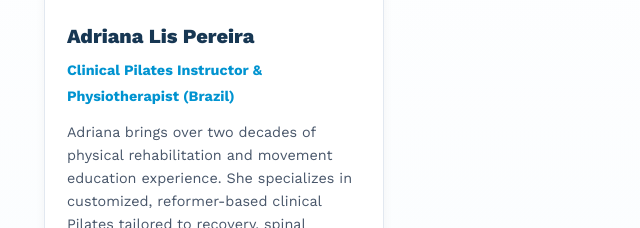
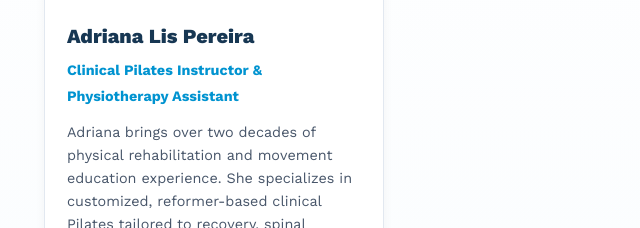
Before and after one commit to shaheertiger/beachealth-toronto, a website built with Vite: page clinical-pilates.html in a window 1280 px wide. Shown: the part 1303-1531 px from the top of the page, 0-640 px from the left. Built offline with nearby package versions, Linux system fonts and the light colour scheme.

Commit message:
Update Adriana Lis Pereira title to Clinical Pilates Instructor & Physiotherapy Assistant

```diff
--- a/clinical-pilates.html
+++ b/clinical-pilates.html
@@ -217,7 +217,7 @@
               <div class="service-practitioner-body">
                 <div>
                   <h3 class="service-practitioner-name">Adriana Lis Pereira</h3>
-                  <div class="service-practitioner-role">Clinical Pilates Instructor &amp; Physiotherapist (Brazil)</div>
+                  <div class="service-practitioner-role">Clinical Pilates Instructor &amp; Physiotherapy Assistant</div>
                   <p class="service-practitioner-bio">
                     Adriana brings over two decades of physical rehabilitation and movement education experience. She specializes in customized, reformer-based clinical Pilates tailored to recovery, spinal stabilization, posture, and core strength.
                   </p>
```
